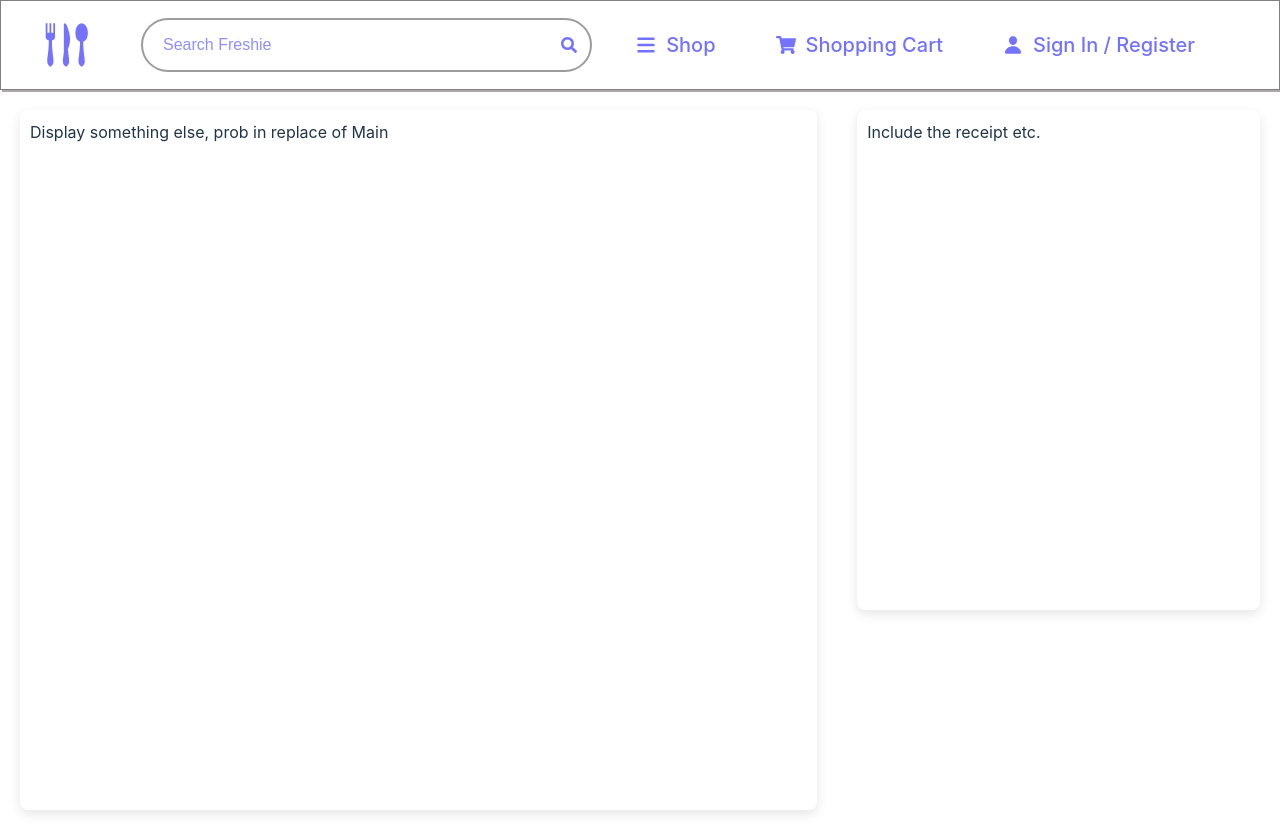
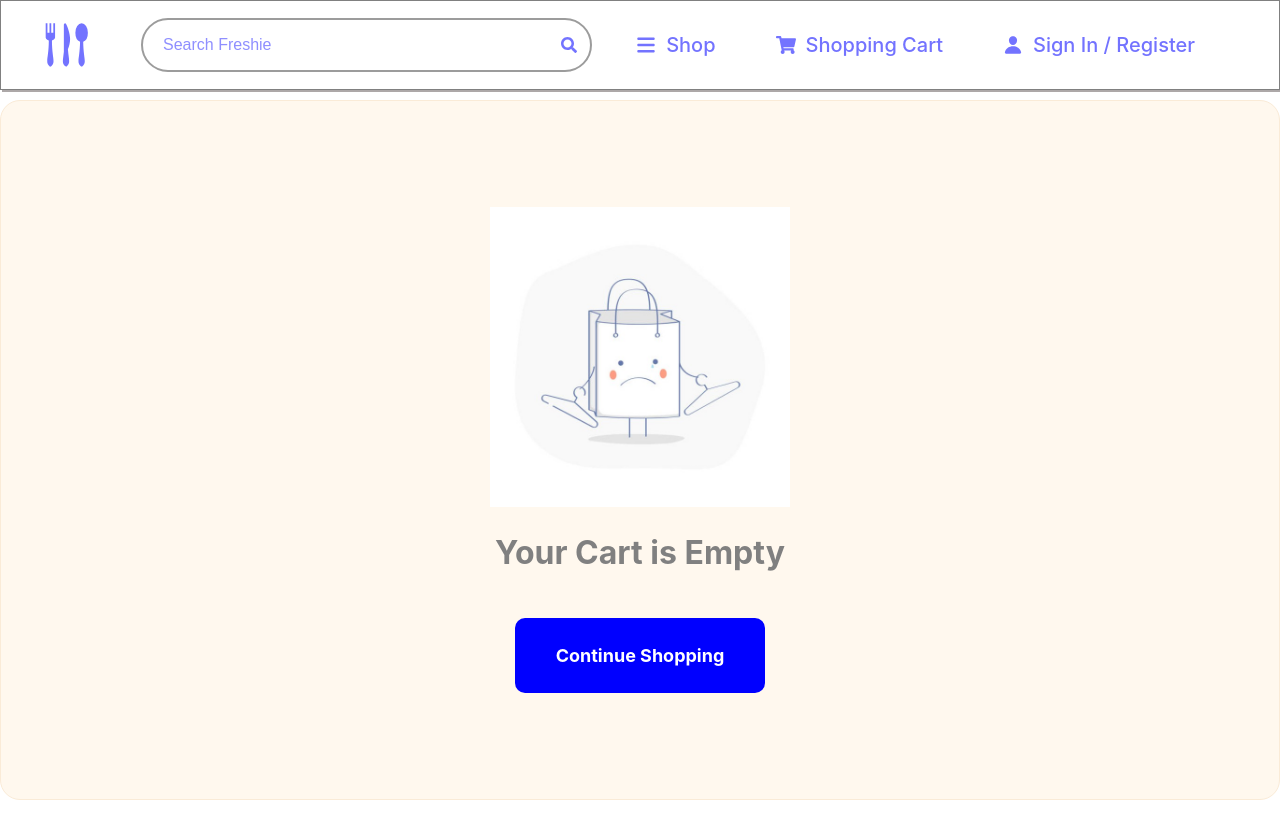
Before and after one commit to Kevyi/GroceryChain, a React (Vite) app in the folder Grocery Website/: page /shopping-cart in a window 1280 px wide. Built offline with nearby package versions, Linux system fonts and the light colour scheme.

Commit message:
Added Login/Register capabilities

```diff
--- a/Grocery Website/src/components/GroceryItemBox.jsx
+++ b/Grocery Website/src/components/GroceryItemBox.jsx
@@ -42,7 +42,7 @@ export default function GroceryItemBox({groceryItem}){
             <p><strong>{groceryItem.name}</strong></p>
 
             <div className = {styles["price"]}>
-                {groceryItem.price}
+                ${groceryItem.price}
             </div>
 
             <div className = {styles["description"]}>
--- a/Grocery Website/src/pages/ShoppingCartPage.jsx
+++ b/Grocery Website/src/pages/ShoppingCartPage.jsx
@@ -116,27 +116,42 @@ export default function ShoppingCartPage(){
     //     }
     // };
 
+
+    const navigate = useNavigate();
+
     return (
 
         <>
         {/*Most backend oriented part*/}
-            <div id = {styles["main"]}>
 
-                <div className = {styles["item-display"]}>
-                {items == null || Object.keys(items).length == 0? (<div>
+        {items == null || Object.keys(items).length == 0?
+            (<div className = {styles["emptyCart"]}>
 
-                    Display something else, prob in replace of Main
+                <div className = {styles["emptyCartContainer"]}>
+                    <img className = {styles["sadcart"]}src = "/miscImages/SadCart.png"></img>
+
+                    <h1 style = {{color : "gray"}}>Your Cart is Empty</h1>
+
+                    <button className = {styles["continue-button"]} onClick = {() => navigate("/grocery-page")}>
+                        Continue Shopping
+                    </button>
+                </div>
+
 
             </div>) :
 
-                (Object.entries(items).map(([key, value]) => (
+            (<div id = {styles["main"]}>
+
+                <div className = {styles["item-display"]}>
+
+
+                    {Object.entries(items).map(([key, value]) => (
                         <CartItem
                         key={key}
                         groceryItem={key}
                         shopCount = {value}
                         />
-                 ))
-                )}
+                    ))}
 
                 </div>
 
@@ -145,7 +160,7 @@ export default function ShoppingCartPage(){
                     Include the receipt etc.
                 </div>
 
-            </div>
+            </div>)}
 
         </>
 
--- a/Grocery Website/src/styles/RegisterLogin.module.css
+++ b/Grocery Website/src/styles/RegisterLogin.module.css
@@ -56,8 +56,8 @@
     margin: 1rem;
 }
 
-.loginBox input[type="text"],
-.loginBox input[type="password"] {
+input[type="email"],
+input[type="password"] {
     width: 70%;
     padding: 10px;
     margin-bottom: 0%;
@@ -218,3 +218,11 @@
     transform: scale(1.5); /* Adjust the scale factor as needed */
     margin: 0.5rem;        /* Optional: Add space around the checkbox */
 }
+
+.register-login-form{
+    width: 100%;
+    display: flex;
+    flex-direction: column;
+    align-items: center;
+    justify-content: center;
+}
--- a/Grocery Website/src/styles/shoppingCart.module.css
+++ b/Grocery Website/src/styles/shoppingCart.module.css
@@ -30,3 +30,47 @@
     border-radius: 8px;
     box-shadow: 0 4px 12px rgba(0, 0, 0, 0.1);
 }
+
+.emptyCart{
+    display: flex;
+    min-height: 90%;
+    align-content: center;
+    margin: auto;
+
+}
+
+.emptyCartContainer{
+    display: flex;
+    flex-direction: column;
+
+    border-radius: 20px;
+    border: 1px solid antiquewhite;
+    background-color: rgb(255, 248, 238);
+    height: 700px;
+    width: 1500px;
+    margin: auto;
+
+    align-items: center;
+    justify-content: center
+}
+
+.sadcart{
+    width: 300px;
+    height: 300px;
+
+}
+
+.continue-button{
+    width: 250px;
+    height: 75px;
+
+    margin-top: 20px;
+    padding: 5px;
+    padding-left: 20px;
+    padding-right: 20px;
+    font-size: large;
+    font-weight: bold;
+    background: blue;
+    color: white;
+    border-radius: 10px;
+}
```
Also changed, not shown: Grocery Website/src/components/NavbarTop.jsx (+10 -2 lines), Grocery Website/src/pages/LoginPage.jsx (+172 -16 lines), Grocery Website/public/miscImages/SadCart.png (added). Lines whose indentation alone changed are shown as unchanged.
